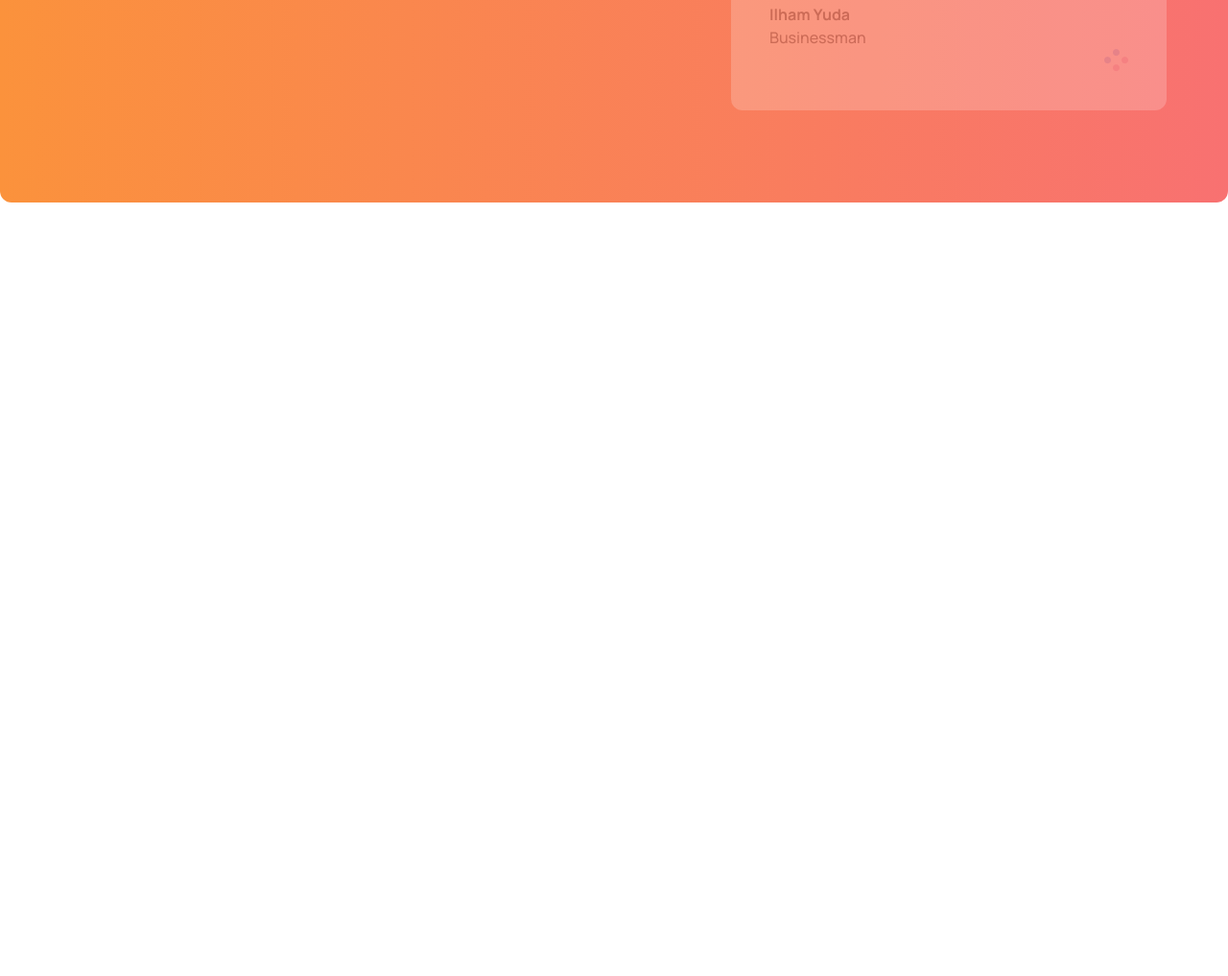
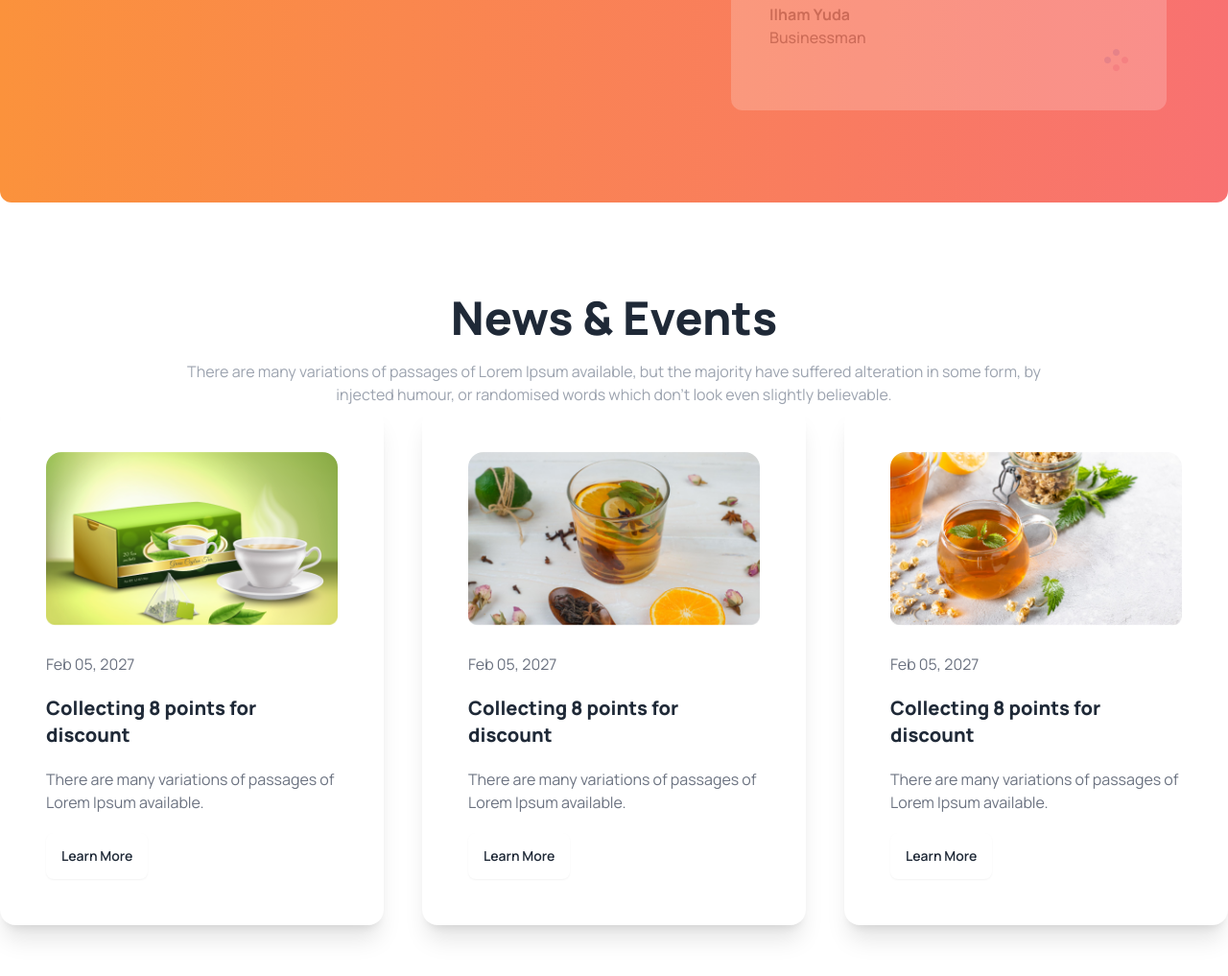
Before and after one commit to azimsarker09/tea-house-with-tailwind-daisyui, a plain HTML site: page index.html in a window 1280 px wide. Shown: the part 2348-3365 px from the top of the page at 96% size. Before the commit the page ends 2655 px from the top, so only its background shows below. Drawn offline with nearby package versions, Linux system fonts and the light colour scheme.

Commit message:
added the News & Events section

```diff
--- a/index.html
+++ b/index.html
@@ -171,6 +171,59 @@
           </div>
          </div>
          </section>
+         <!-- News & Events Section  -->
+          <section class="container my-24 mx-auto">
+            <h3 class="text-5xl font-extrabold text-center">News & Events</h3>
+            <p class="w-[903px] mx-auto text-center text-gray-400 mt-5">There are many variations of passages of Lorem Ipsum available, but the majority have suffered alteration in some form, by injected humour, or randomised words which don't look even slightly believable. </p>
+            <div class="flex gap-10">
+              <div class="card p-12 space-y-7 bg-base-100  shadow-xl">
+                <figure>
+                  <img
+                    src="images/news-1.png"
+                    alt="" />
+                </figure>
+                <div class="space-y-5">
+                  <p class="text-gray-500">Feb 05, 2027</p>
+                  <h2 class="text-xl font-extrabold">Collecting 8 points for discount</h2>
+                  <p class="text-gray-500">There are many variations of passages of Lorem Ipsum available.</p>
+                  <div class="card-actions">
+                    <button class="btn bg-white border-0">Learn More</button>
+                  </div>
+                </div>
+              </div>
+              <div class="card p-12 space-y-7 bg-base-100  shadow-xl">
+                <figure>
+                  <img
+                    src="images/news-2.png"
+                    alt="" />
+                </figure>
+                <div class="space-y-5">
+                  <p class="text-gray-500">Feb 05, 2027</p>
+                  <h2 class="text-xl font-extrabold">Collecting 8 points for discount</h2>
+                  <p class="text-gray-500">There are many variations of passages of Lorem Ipsum available.</p>
+                  <div class="card-actions">
+                    <button class="btn bg-white border-0">Learn More</button>
+                  </div>
+                </div>
+              </div>
+              <div class="card p-12 space-y-7 bg-base-100 shadow-xl">
+                <figure>
+                  <img
+                    src="images/news-3.png"
+                    alt="" />
+                </figure>
+                <div class="space-y-5">
+                  <p class="text-gray-500">Feb 05, 2027</p>
+                  <h2 class="text-xl font-extrabold">Collecting 8 points for discount</h2>
+                  <p class="text-gray-500">There are many variations of passages of Lorem Ipsum available.</p>
+                  <div class="card-actions">
+                    <button class="btn bg-white border-0">Learn More</button>
+                  </div>
+                </div>
+              </div>
+            </div>
+
+          </section>
     </main>
 
 </body>
```
